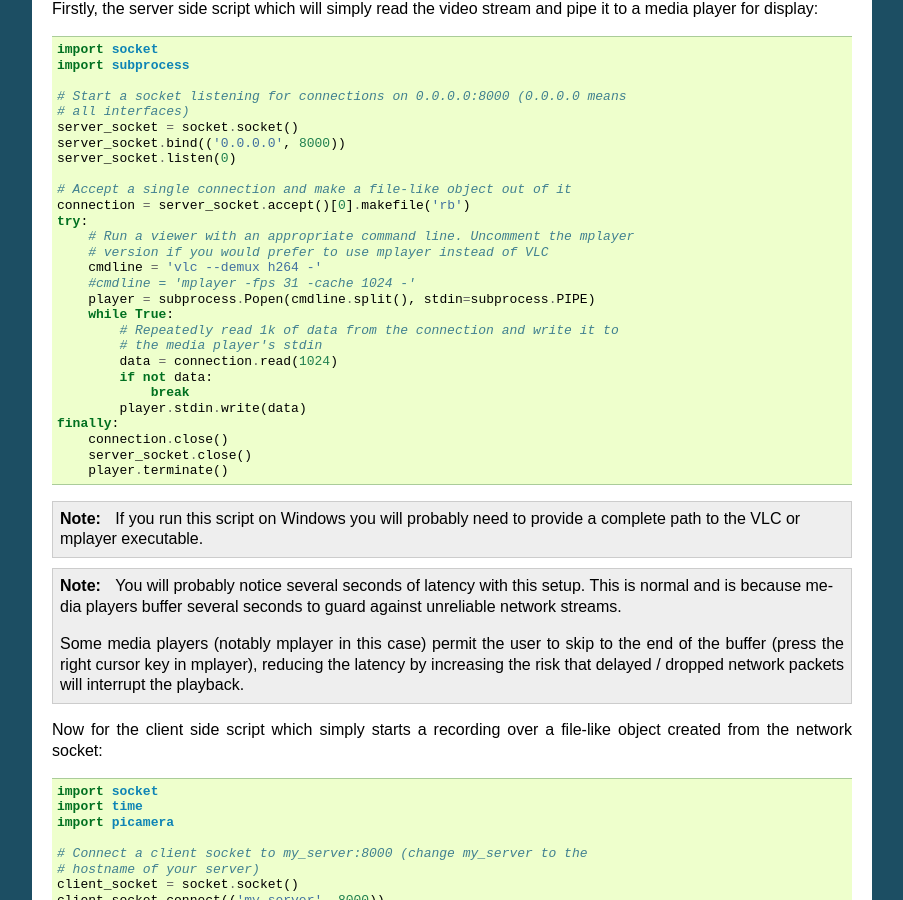
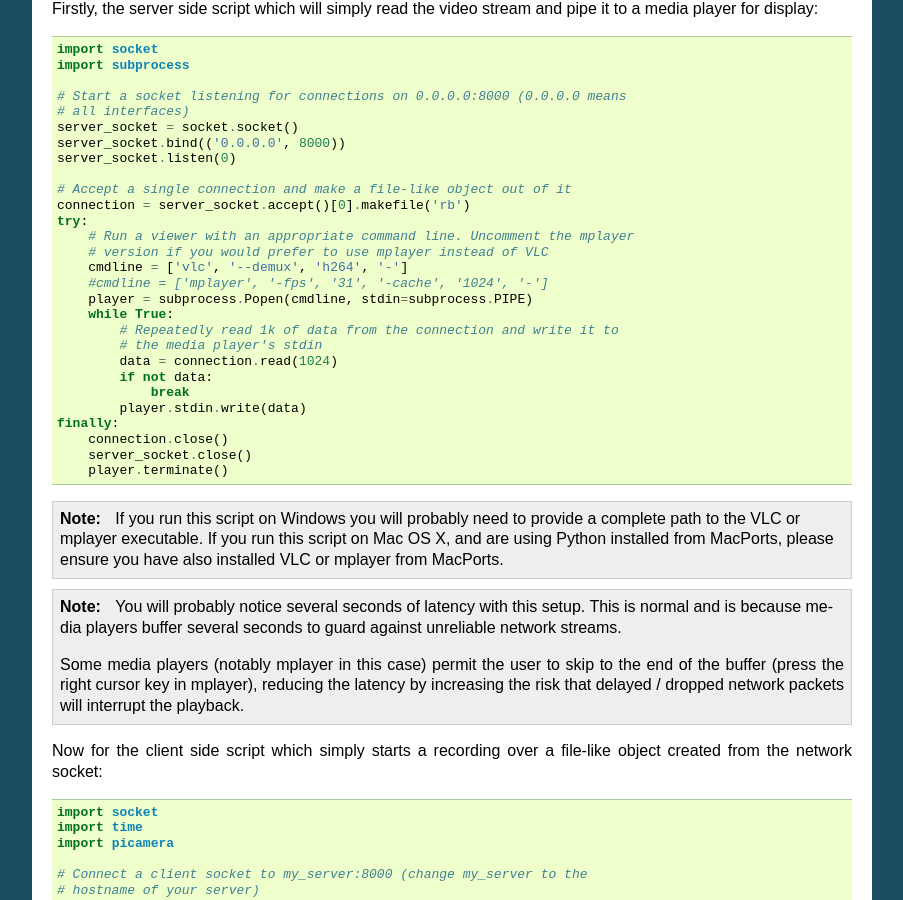
Before and after one commit to waveform80/picamera, a Sphinx documentation site: the page built from docs/recipes1.rst, in a window 1280 px wide and 900 px high, scrolled down 7053 px. Shown: the whole window, without its empty margins (198-1101 px from the left). Built offline with Sphinx 7.4.7, drawn with Linux system fonts in a browser that asks for light colours.

Commit message:
Fix #54
Minor change to the docs - hopefully this is enough to clarify things
for Mac OS X users (I've had a brief read on the differences between
MacPorts and Homebrew - given Homebrew's reliance on system installed
stuff, and installation into default PATH locations I'm hoping I'm
correct in excluding it from the "extra instructions")

Also modified the recipe to pre-split the command line. This should fix
things for Windows users who commonly have spaces in the path to things
like VLC or mplayer...

```diff
--- a/docs/recipes1.rst
+++ b/docs/recipes1.rst
@@ -494,9 +494,9 @@ pipe it to a media player for display::
     try:
         # Run a viewer with an appropriate command line. Uncomment the mplayer
         # version if you would prefer to use mplayer instead of VLC
-        cmdline = 'vlc --demux h264 -'
-        #cmdline = 'mplayer -fps 31 -cache 1024 -'
-        player = subprocess.Popen(cmdline.split(), stdin=subprocess.PIPE)
+        cmdline = ['vlc', '--demux', 'h264', '-']
+        #cmdline = ['mplayer', '-fps', '31', '-cache', '1024', '-']
+        player = subprocess.Popen(cmdline, stdin=subprocess.PIPE)
         while True:
             # Repeatedly read 1k of data from the connection and write it to
             # the media player's stdin
@@ -512,7 +512,9 @@ pipe it to a media player for display::
 .. note::
 
     If you run this script on Windows you will probably need to provide a
-    complete path to the VLC or mplayer executable.
+    complete path to the VLC or mplayer executable. If you run this script
+    on Mac OS X, and are using Python installed from MacPorts, please ensure
+    you have also installed VLC or mplayer from MacPorts.
 
 .. note::
 
```
